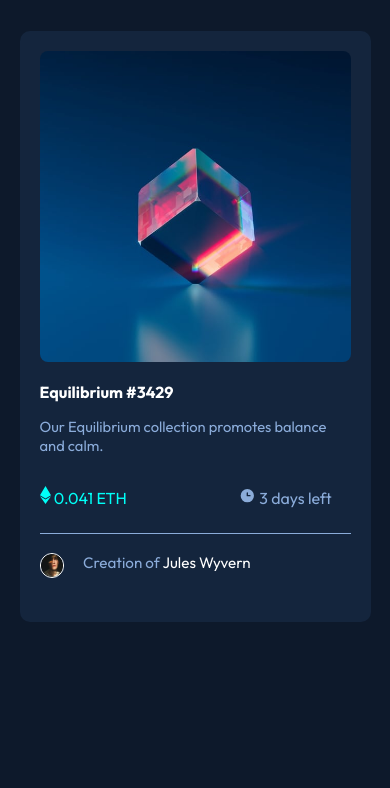
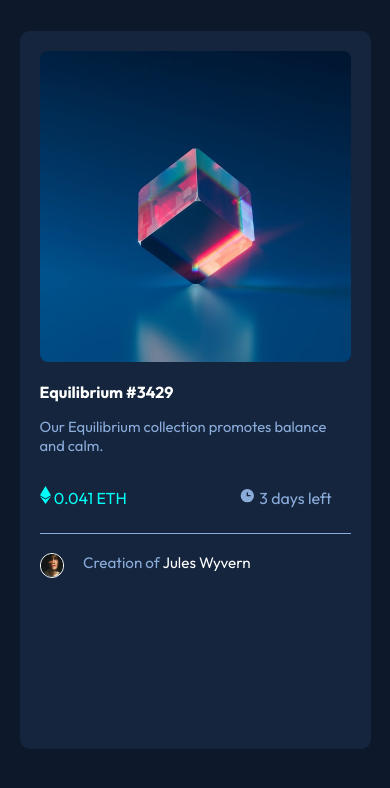
Before and after one commit to kareksalaheddine/nft-preview-card-component, a plain HTML site: page index.html in a window 390 px wide. Drawn offline with Linux system fonts and the light colour scheme.

Commit message:
Update styles.css

```diff
--- a/styles.css
+++ b/styles.css
@@ -84,6 +84,6 @@ hr {
 @media only screen and (max-width:480px) {
 .nft-card{
   width:90%;
-  height:70%;
+  height:85%;
 }
 }
```
